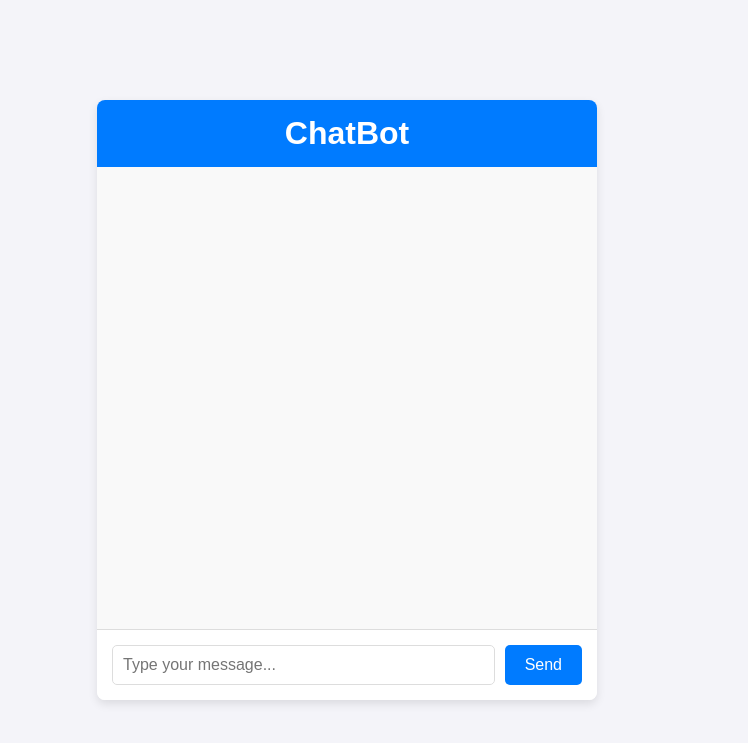
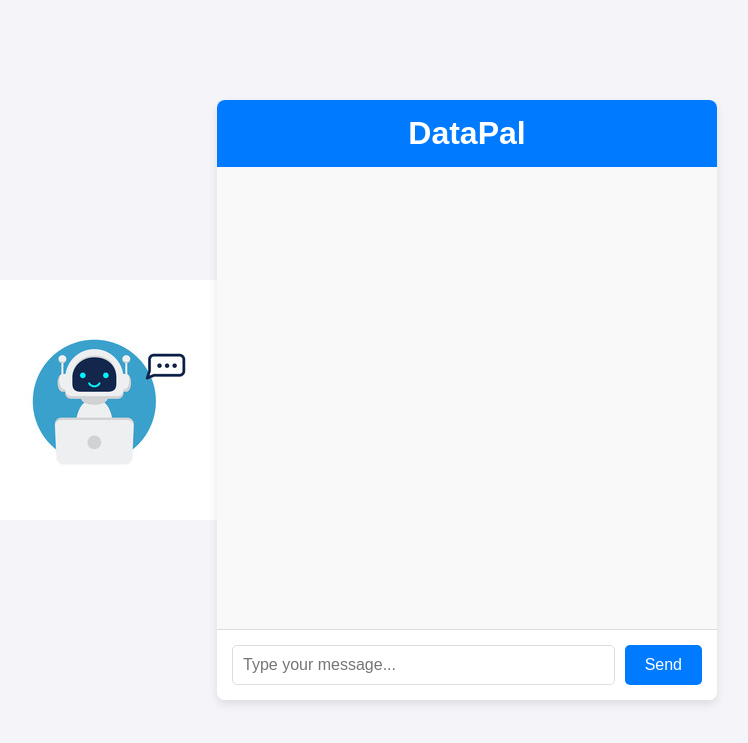
Before and after one commit to nirmal-92/DataPal-ChatBot, a Flask app: page / in a window 1280 px wide. Shown: the top 743 px of the page, without its empty margins (293-1041 px from the left). Run offline with Flask 3, Linux system fonts and the light colour scheme.

Commit message:
bg image commit

```diff
--- a/static/style.css
+++ b/static/style.css
@@ -8,6 +8,7 @@ body {
     align-items: center;
     justify-content: center;
     height: 100vh;
+    background-image:image("chatgpt.avif");
 }
 
 /* Chat container */
--- a/templates/index.html
+++ b/templates/index.html
@@ -3,17 +3,23 @@
 <head>
     <meta charset="UTF-8">
     <meta name="viewport" content="width=device-width, initial-scale=1.0">
-    <title>ChatBot</title>
-    <link rel="stylesheet" href="/style.css">
+    <title>DataPal</title>
+    <link rel="stylesheet" href="../static/style.css">
 </head>
 <body>
+    <img src="chatgpt.jpg">
     <div class="chat-container">
-        <h1>ChatBot</h1>
+        <h1>DataPal</h1>
         <div id="chat-box">
             <div id="messages"></div>
         </div>
         <form id="chat-form">
-            <input type="text" id="user-message" placeholder="Type your message..." autocomplete="off">
+            <input
+                type="text"
+                id="user-message"
+                placeholder="Type your message..."
+                autocomplete="off"
+            >
             <button type="submit">Send</button>
         </form>
     </div>
@@ -24,6 +30,7 @@
 
         form.addEventListener('submit', async (e) => {
             e.preventDefault();
+
             const userMessage = document.getElementById('user-message').value;
 
             // Display user message
@@ -38,16 +45,18 @@
                 headers: { 'Content-Type': 'application/x-www-form-urlencoded' },
                 body: `message=${encodeURIComponent(userMessage)}`
             });
+
             const botMessage = await response.text();
 
             // Display bot response
             const botDiv = document.createElement('div');
             botDiv.className = 'bot-message';
-            botDiv.textContent = `ChatBot: ${botMessage}`;
+            botDiv.textContent = `DataPal: ${botMessage}`;
             messagesDiv.appendChild(botDiv);
 
+            // Clear input and auto-scroll to the latest message
             document.getElementById('user-message').value = '';
-            messagesDiv.scrollTop = messagesDiv.scrollHeight; // Auto-scroll to the latest message
+            messagesDiv.scrollTop = messagesDiv.scrollHeight;
         });
     </script>
 </body>
```
Also changed, not shown: chatgpt.jpg (added).
